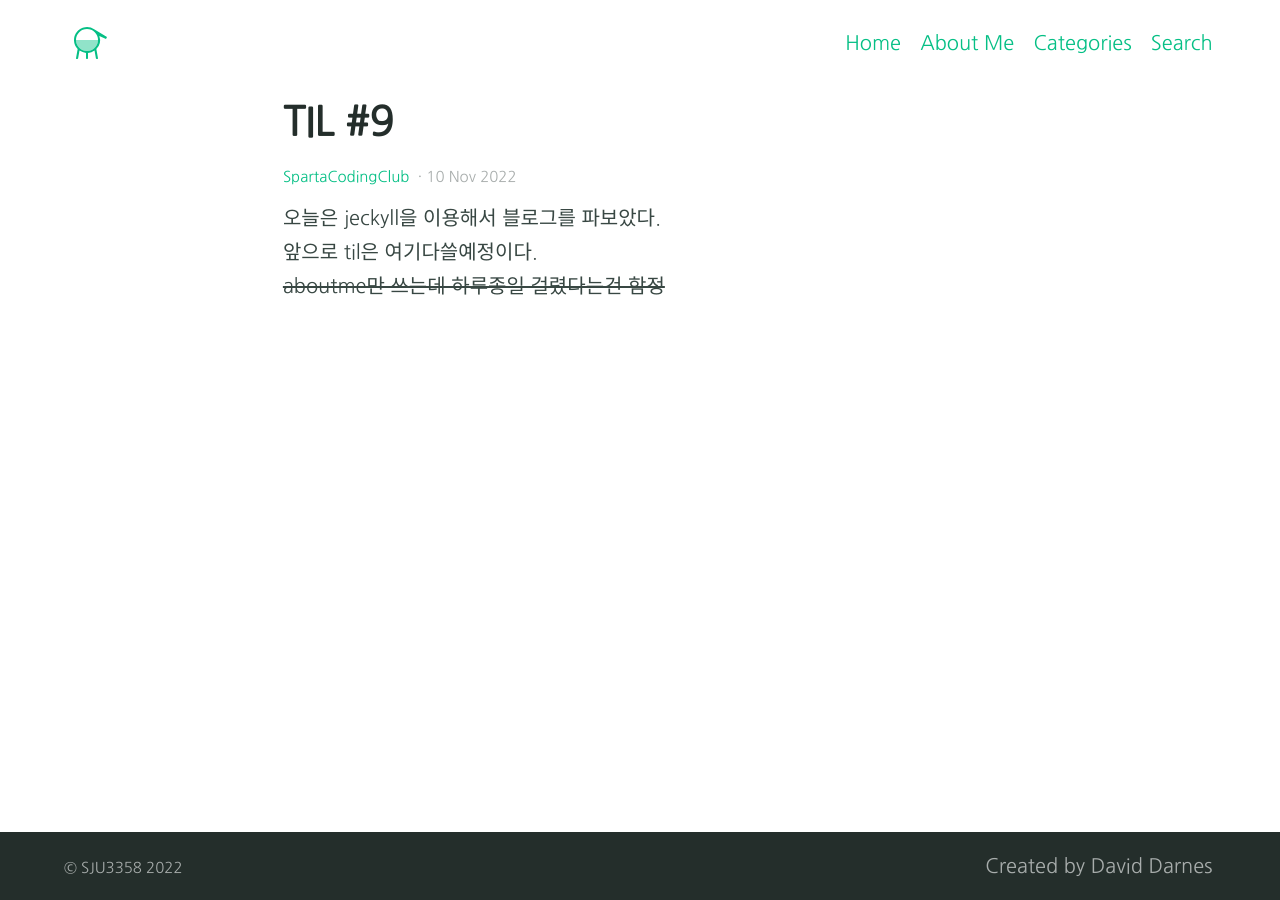
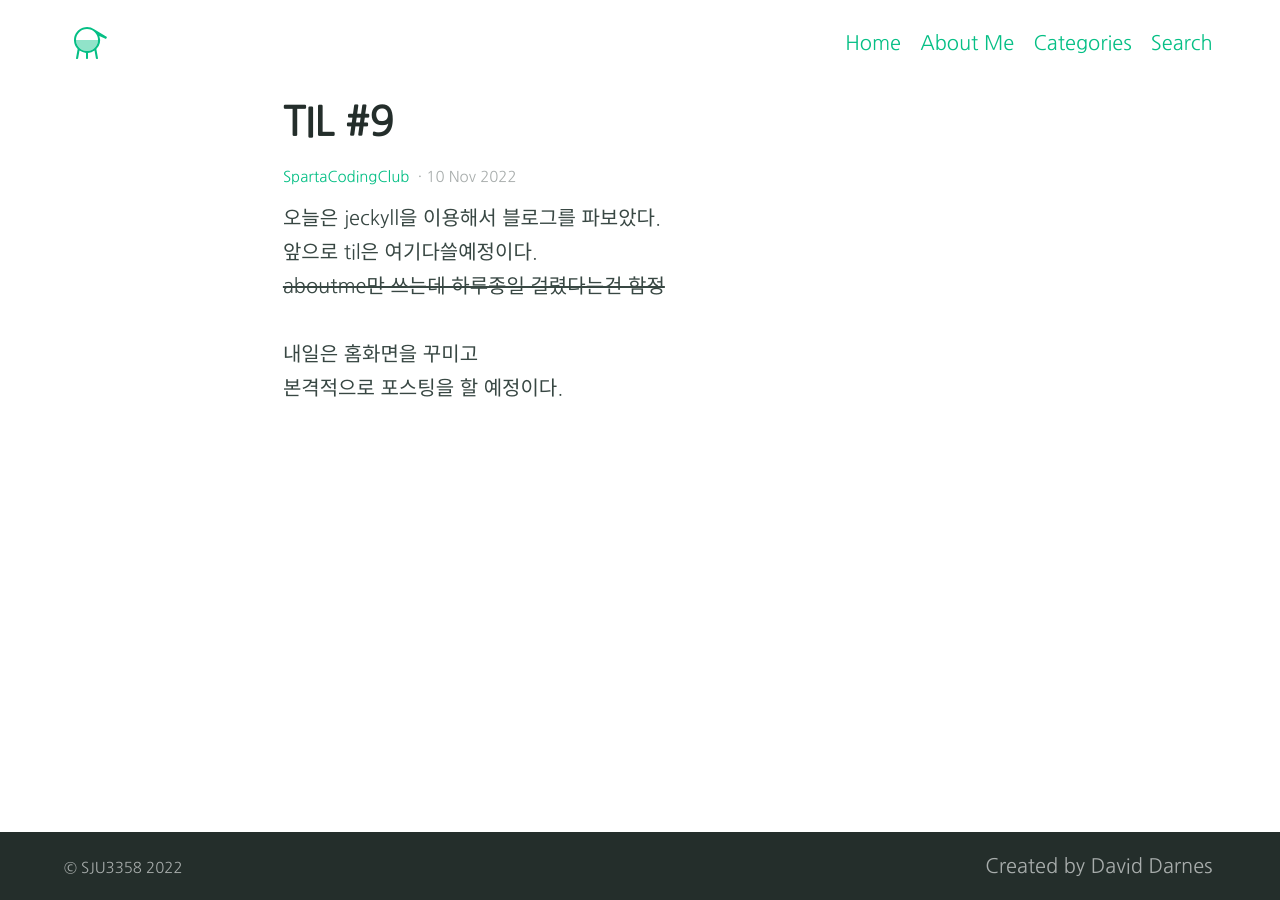
Before and after one commit to sju3358/sju3358.github.io, a Jekyll site: the page built from _posts/2022-11-10-spartacodingclub-til-9.md, in a window 1280 px wide. Built offline with Jekyll 4.4.1, drawn with Linux system fonts in a browser that asks for light colours.

Commit message:
ㅁㄴㅇㄹ

```diff
--- a/_posts/2022-11-10-spartacodingclub-til-9.md
+++ b/_posts/2022-11-10-spartacodingclub-til-9.md
@@ -7,3 +7,6 @@ categories:
 오늘은 jeckyll을 이용해서 블로그를 파보았다.
 앞으로 til은 여기다쓸예정이다.
 ~~aboutme만 쓰는데 하루종일 걸렸다는건 함정~~
+
+내일은 홈화면을 꾸미고
+본격적으로 포스팅을 할 예정이다.
```
